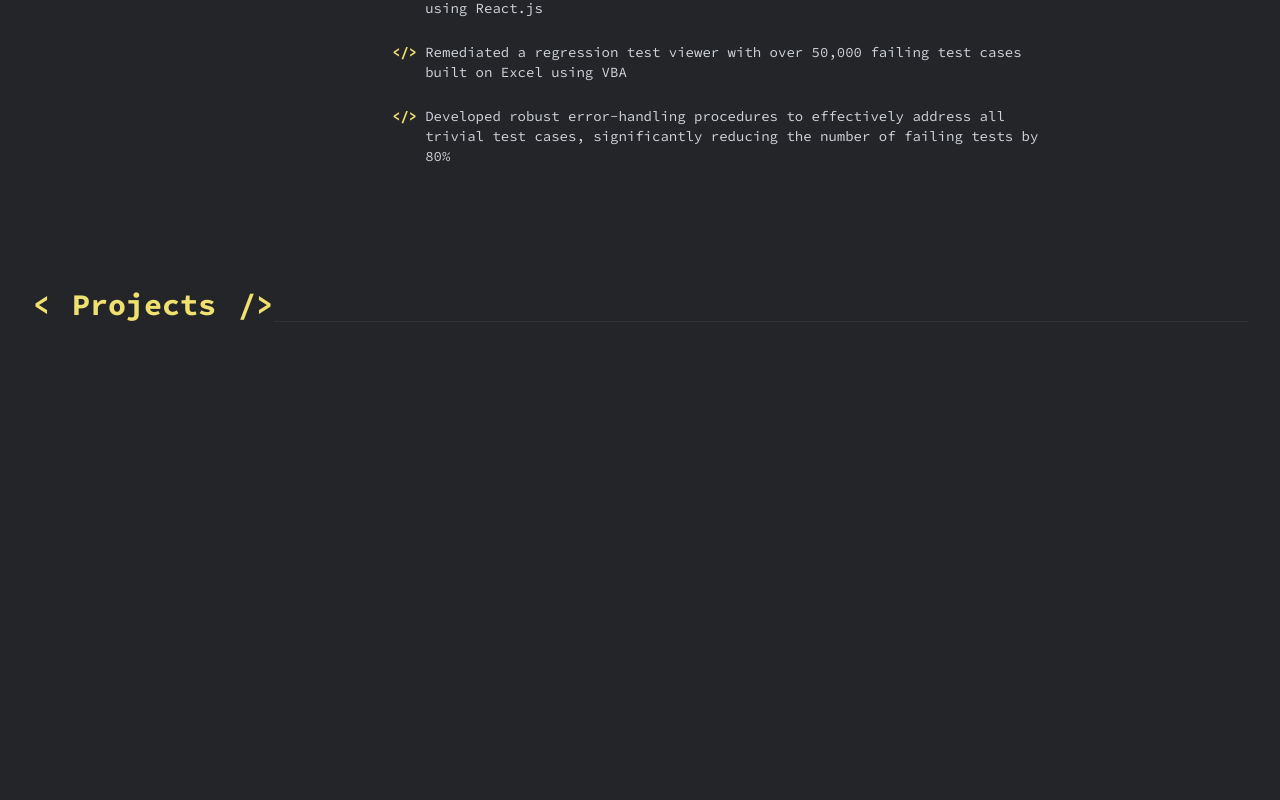
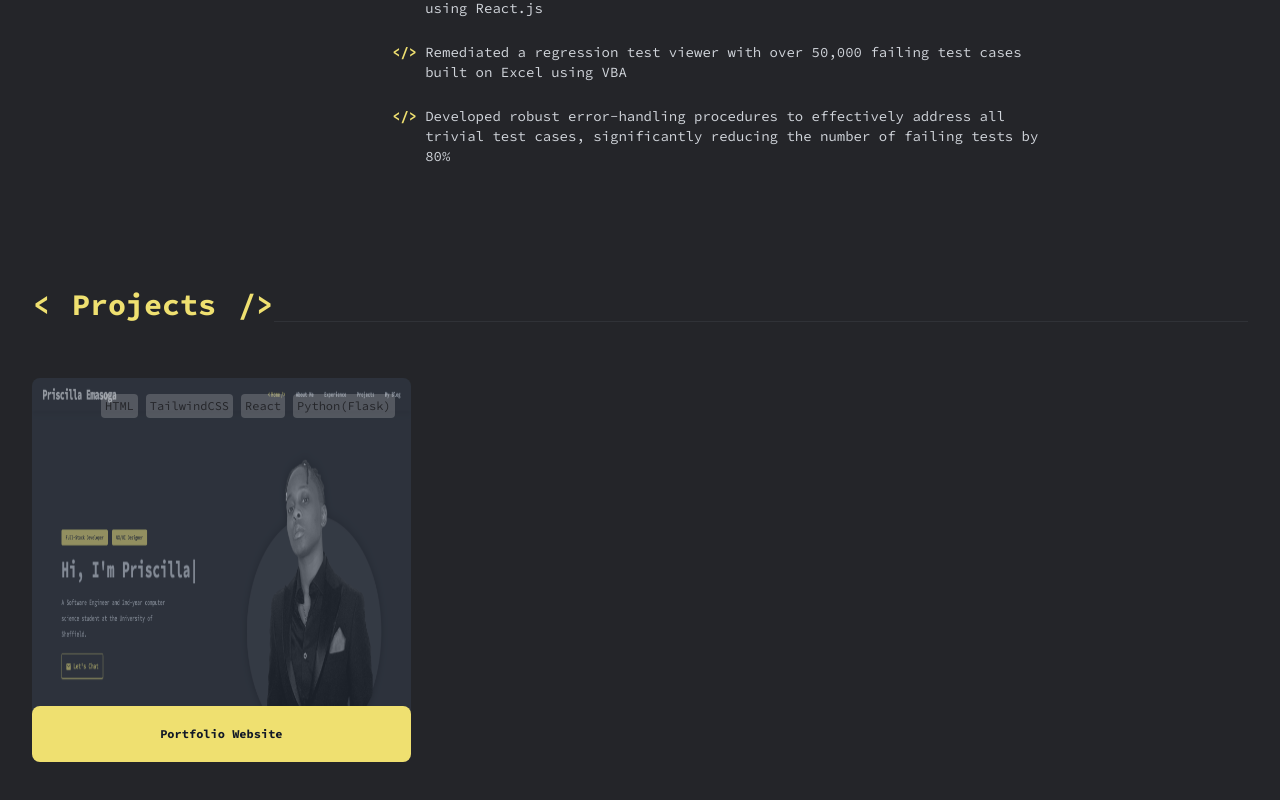
Before and after one commit to priscilla-e/my-portfolio, a React (Vite) app: page / in a window 1280 px wide. Shown: the part 1818-2618 px from the top of the page. Before the commit the page ends 2236 px from the top, so only its background shows below. Built offline with nearby package versions, Linux system fonts and the light colour scheme.

Commit message:
Add project styling with dummy data

```diff
--- a/src/components/projects/Projects.jsx
+++ b/src/components/projects/Projects.jsx
@@ -1,10 +1,58 @@
 import SectionHeader from "../SectionHeader.jsx";
+import PortfolioProjectImage from "../../assets/portfolio-project.png";
+import {FaExternalLinkAlt} from "react-icons/fa";
+import { FaGithub } from "react-icons/fa";
+
 
 export default function Projects() {
     return (
         <section id='experience'>
             <div className='container mx-auto my-24'>
                 <SectionHeader title='Projects'/>
+
+                <div className="grid grid-cols-1 gap-4 md:grid-cols-2 lg:grid-cols-3 md:gap-10">
+
+                    {/* project card */}
+                    <div className="relative w-full h-80 group md:h-96 bg">
+                        <div className="absolute bottom-0 left-0 w-full h-full">
+                            <img src={PortfolioProjectImage} alt='test' className='w-full h-full rounded-lg'/>
+                        </div>
+                        {/*image-overlay*/}
+                        <div className="absolute bg-gray-700 opacity-50 w-full h-full rounded-lg"></div>
+
+                        {/*project tech stack*/}
+                        <div className="absolute right-2 top-2 flex flex-wrap justify-end gap-2 p-2">
+                            <span className="p-1 bg-light bg-opacity-20 rounded text-xs text-dark">HTML</span>
+                            <span className="p-1 bg-light bg-opacity-20 rounded text-xs text-dark">TailwindCSS</span>
+                            <span className="p-1 bg-light bg-opacity-20 rounded text-xs text-dark">React</span>
+                            <span className="p-1 bg-light bg-opacity-20 rounded text-xs text-dark">Python(Flask)</span>
+                        </div>
+
+                        <p className='absolute left-0 bottom-0 w-full bg-primary flex items-center justify-center text-gray-900 text-xs h-14 p-2 font-bold rounded-lg'>
+                            Portfolio Website
+                        </p>
+
+                        {/*project description overlay*/}
+                        <div
+                            className="absolute left-0 bottom-0 right-0 opacity-0 w-full h-full p-6 flex items-center justify-center bg-primary text-dark rounded-lg group-hover:opacity-100 group-hover:animate-fill-up">
+                            <div className='text-center'>
+                                <div className="text-sm">
+                                    A personal portfolio website showcasing my skills and projects. Build with React.
+                                </div>
+                                <div className="mt-4 flex items-center justify-center space-x-4">
+                                    {/*demoLink*/}
+                                    <button type='button' className='p-2 text-2xl bg-yellow-900 rounded bg-opacity-30 shadow-md hover:bg-yellow-200 focus:outline-none transition duration-500'>
+                                        <FaExternalLinkAlt/>
+                                    </button>
+                                    {/*githubLink*/}
+                                    <button type='button' className='p-2 text-2xl bg-yellow-900 rounded bg-opacity-30 shadow-md hover:bg-yellow-200 focus:outline-none transition duration-500'>
+                                        <FaGithub/>
+                                    </button>
+                                </div>
+                            </div>
+                        </div>
+                    </div>
+                </div>
             </div>
         </section>
     )
--- a/src/index.css
+++ b/src/index.css
@@ -38,3 +38,14 @@ html {
 body {
     @apply font-mono bg-dark text-gray-300 leading-8 ;
 }
+
+@keyframes fillUp {
+    0% {
+        transform: scaleY(0);
+        transform-origin: bottom;
+    }
+    100% {
+        transform: scaleY(1);
+        transform-origin: bottom;
+    }
+}
--- a/tailwind.config.js
+++ b/tailwind.config.js
@@ -20,6 +20,9 @@ export default {
         sans: ['Raleway', 'sans-serif'],
         mono: ['Source Code Pro', 'monospace'],
       },
+      animation: {
+        'fill-up': 'fillUp 0.3s ease-in forwards'
+      },
     },
   },
   plugins: [],
```
Also changed, not shown: src/assets/portfolio-project.png (added).
